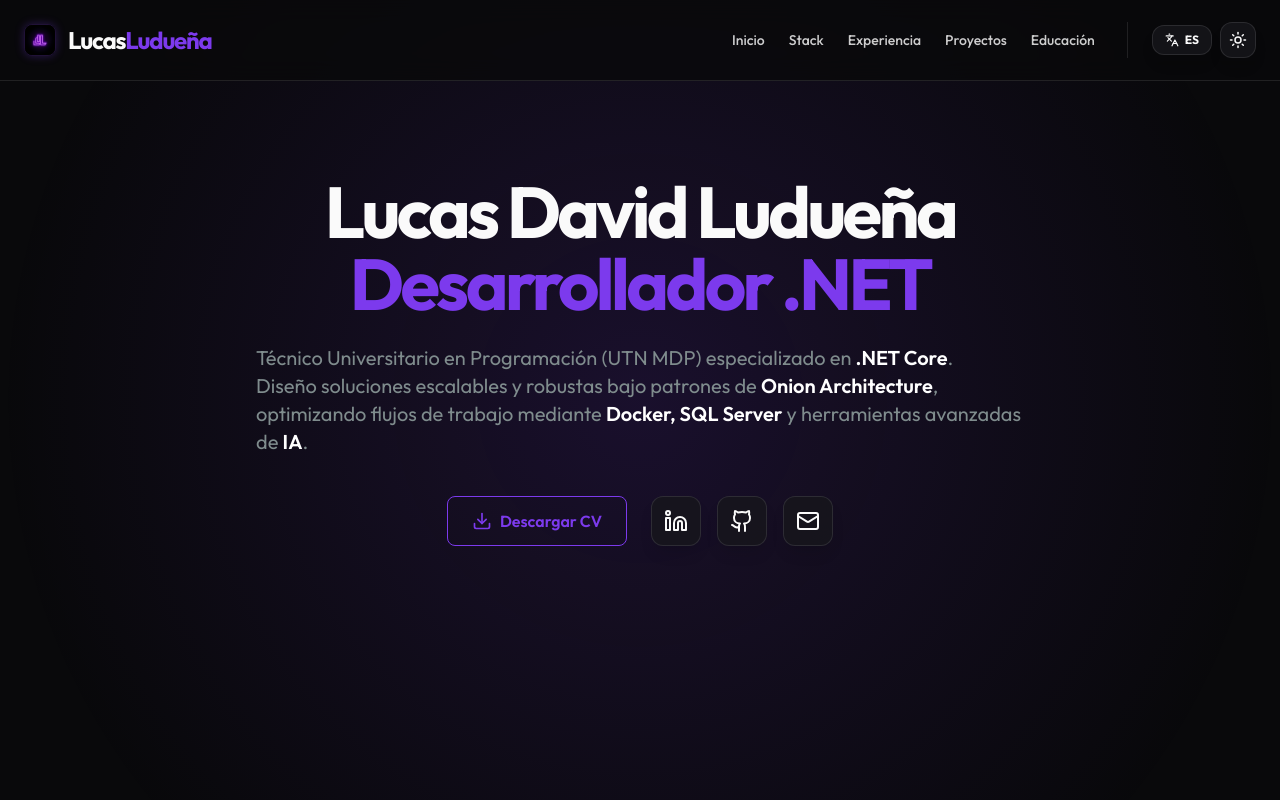
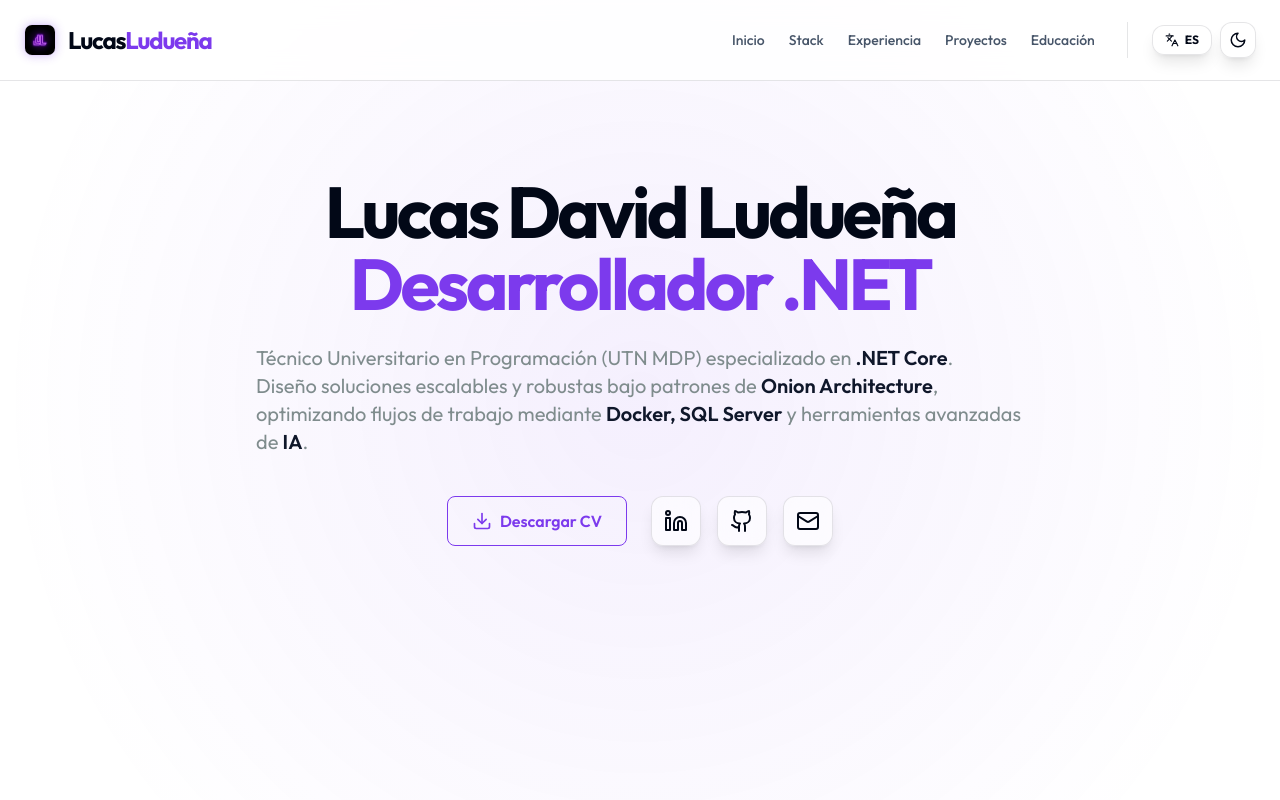
Before and after one commit to lucasludu/Porfolio, a React (Vite) app: page / in a window 1280 px wide. Shown: the top 800 px of the page. Built offline with nearby package versions, Linux system fonts and the light colour scheme.

Commit message:
feat(theme): default to system color scheme and apply it before first paint
Co-Authored-By: Claude Opus 5.5 <noreply@anthropic.com>

```diff
--- a/index.html
+++ b/index.html
@@ -1,11 +1,19 @@
 <!doctype html>
-<html lang="es" class="dark">
+<html lang="es">
 
 <head>
     <meta charset="UTF-8" />
     <link rel="icon" type="image/png" href="/favicon.png" />
     <link rel="apple-touch-icon" href="/apple-touch-icon.png" />
     <meta name="viewport" content="width=device-width, initial-scale=1.0" />
+    <script>
+        // Aplica el tema antes del primer render para evitar parpadeo (misma lógica que App.jsx)
+        (function () {
+            var saved = localStorage.getItem('theme');
+            var dark = saved ? saved === 'dark' : !window.matchMedia('(prefers-color-scheme: light)').matches;
+            if (dark) document.documentElement.classList.add('dark');
+        })();
+    </script>
     <title>Lucas Ludueña | Portfolio</title>
     <meta name="description" content="Lucas David Ludueña, desarrollador .NET. Proyectos con .NET Core, Blazor, Clean Architecture, SQL Server, Docker y agentes de IA." />
     <meta name="author" content="Lucas David Ludueña" />
--- a/src/App.jsx
+++ b/src/App.jsx
@@ -11,7 +11,12 @@ import { translations } from './translations';
 
 function App() {
     // Se leen al inicializar para evitar un parpadeo del tema/idioma por defecto
-    const [isDark, setIsDark] = useState(() => localStorage.getItem('theme') !== 'light');
+    // Sin preferencia guardada se usa la del sistema (oscuro por defecto)
+    const [isDark, setIsDark] = useState(() => {
+        const saved = localStorage.getItem('theme');
+        if (saved) return saved === 'dark';
+        return !window.matchMedia('(prefers-color-scheme: light)').matches;
+    });
     const [lang, setLang] = useState(() => localStorage.getItem('lang') || 'es');
 
     useEffect(() => {
```
Also changed, not shown: 1 other file (tests, documents, lock files or other folders).
